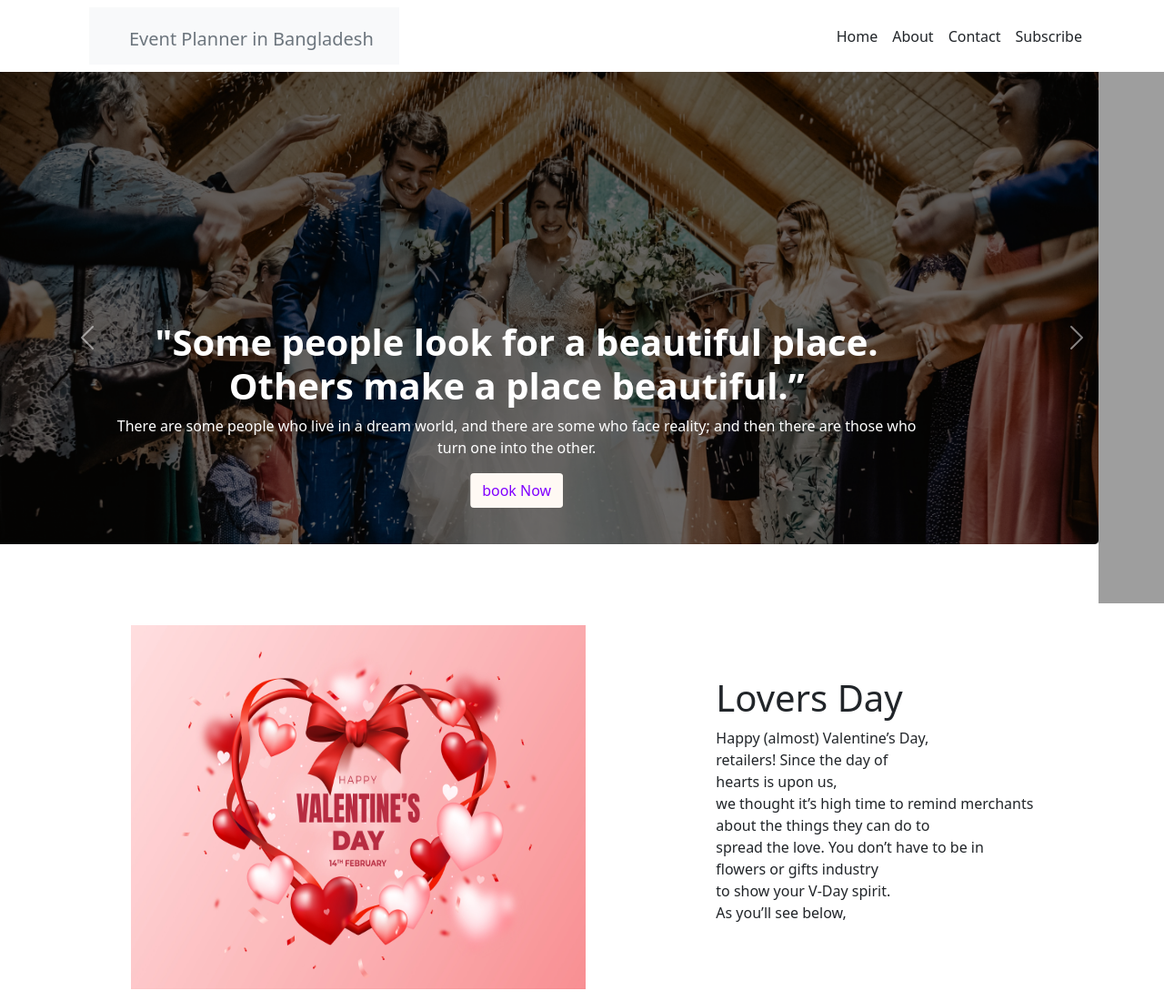
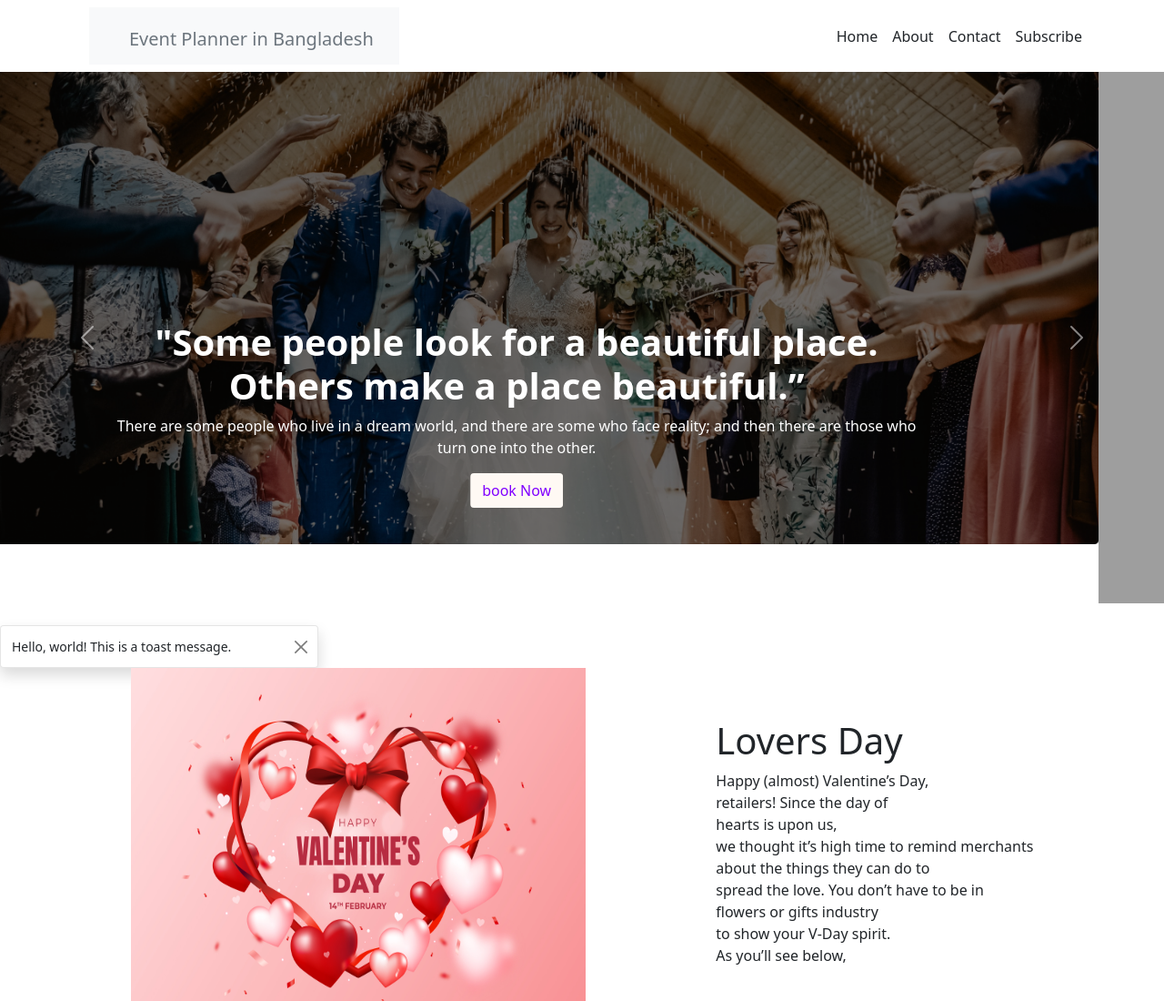
Before and after one commit to shabbirahmedshuvo01/my-work-3, a plain HTML site: page index.html in a window 1280 px wide. Shown: the top 1100 px of the page at 91% size. Drawn offline with nearby package versions, Linux system fonts and the light colour scheme; grey boxes are pictures that could not be loaded.

Commit message:
final but no last

```diff
--- a/index.html
+++ b/index.html
@@ -112,6 +112,13 @@
     </header>
     <br>
     <!-- toast work  -->
+
+    <div class="toast show align-items-center" role="alert" aria-live="assertive" aria-atomic="true">
+        <div class="d-flex">
+            <div class="toast-body">Hello, world! This is a toast message.</div>
+            <button type="button" class="btn-close me-2 m-auto" data-bs-dismiss="toast" aria-label="Close"></button>
+        </div>
+    </div>
     <main>
         <section class="d-flex align-items-center justify-content-evenly">
             <div>
```
